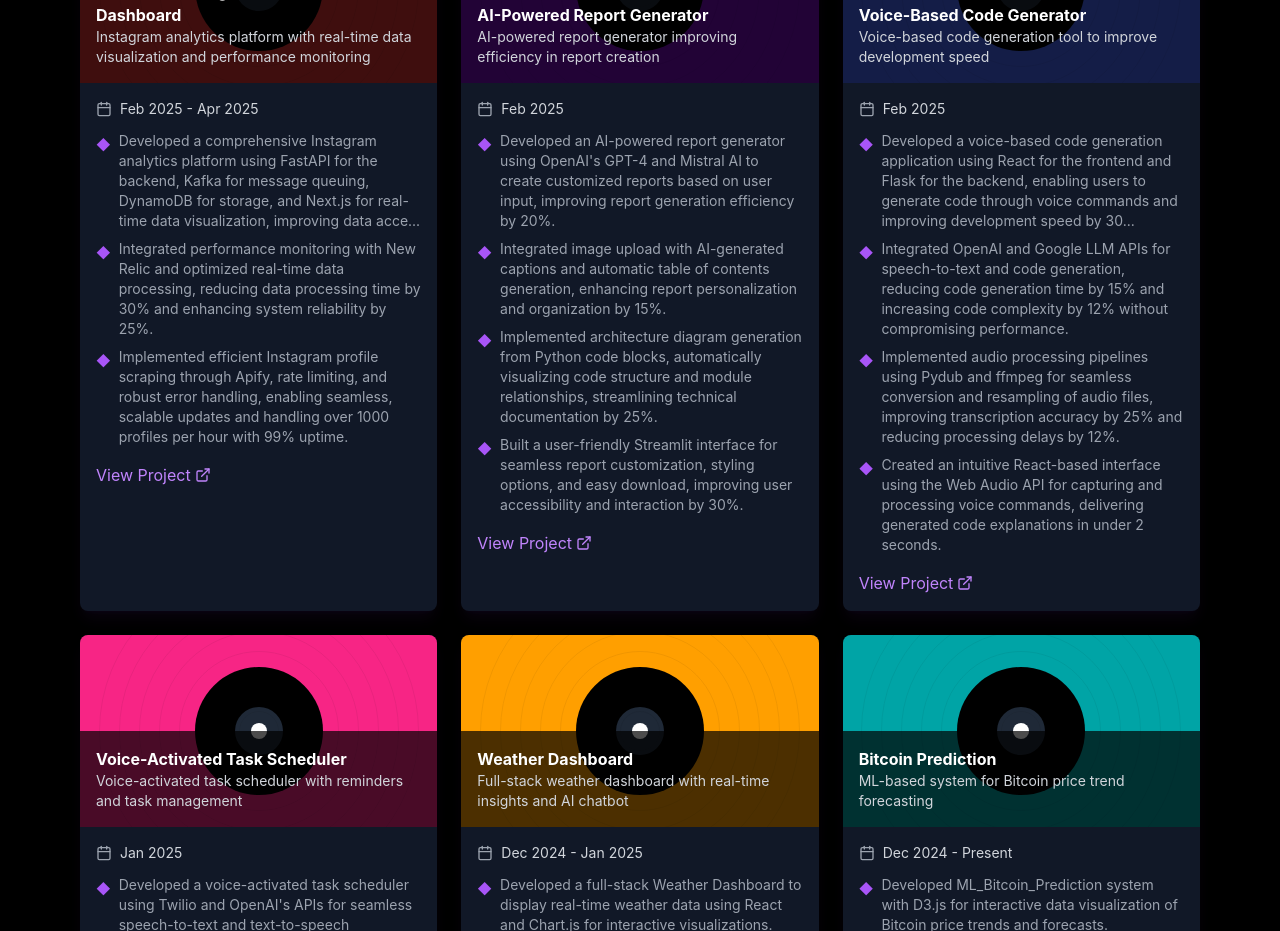
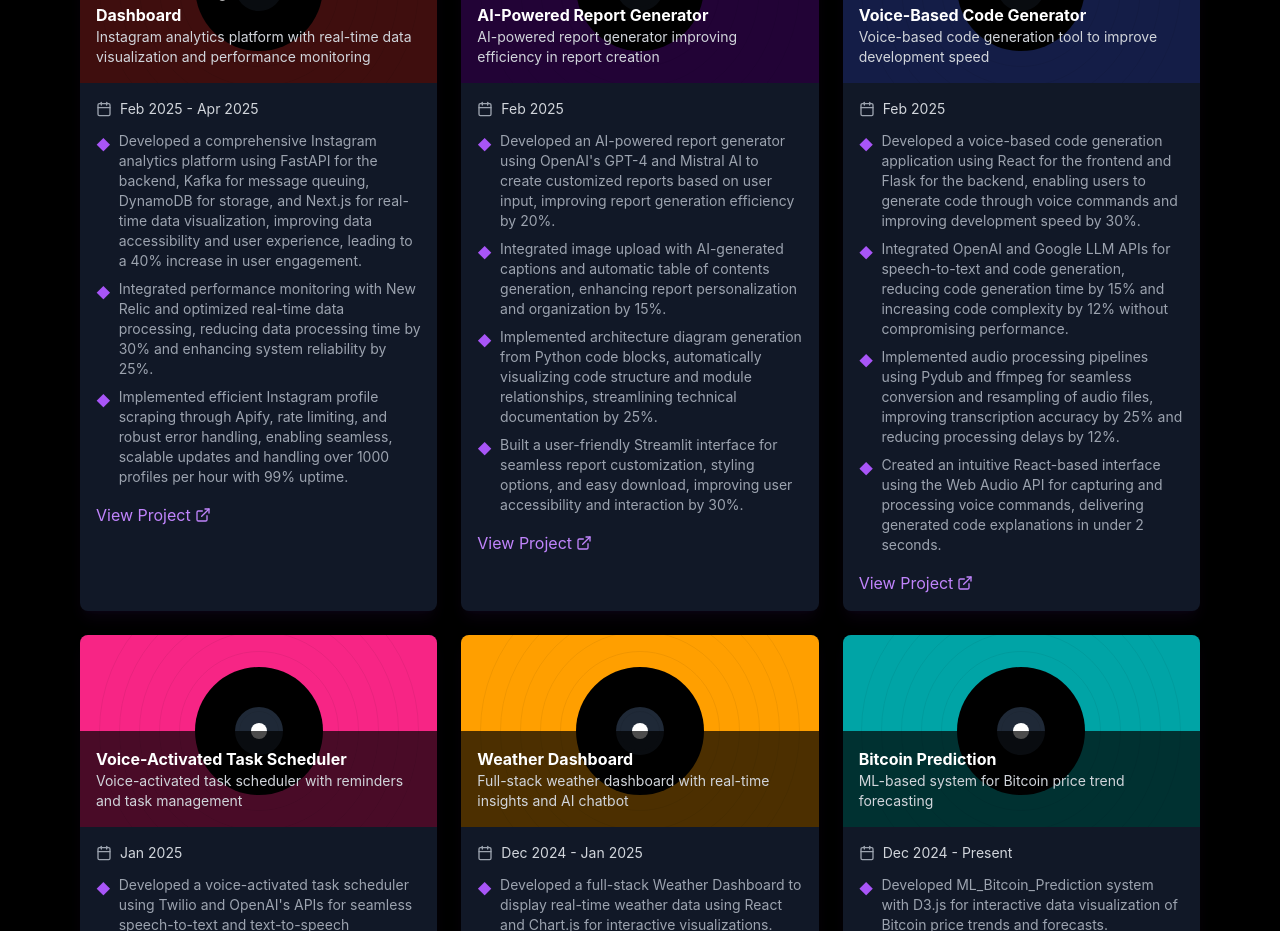
Before and after one commit to SuhasPalani/Music_Theme_Portfolio, a React (Create React App) app: page / in a window 1280 px wide. Shown: the part 5000-5931 px from the top of the page. Built offline with nearby package versions, Linux system fonts and the light colour scheme; no server answers.

Commit message:
increase project detail length limit to 300 characters

```diff
--- a/src/components/Projects.jsx
+++ b/src/components/Projects.jsx
@@ -257,8 +257,8 @@ const Projects = () => {
                     >
                       <span className="text-purple-500 mr-2 mt-1">◆</span>
                       <span>
-                        {detail.length > 200
-                          ? detail.substring(0, 200) + "..."
+                        {detail.length > 300
+                          ? detail.substring(0, 300) + "..."
                           : detail}
                       </span>
                     </li>
```
